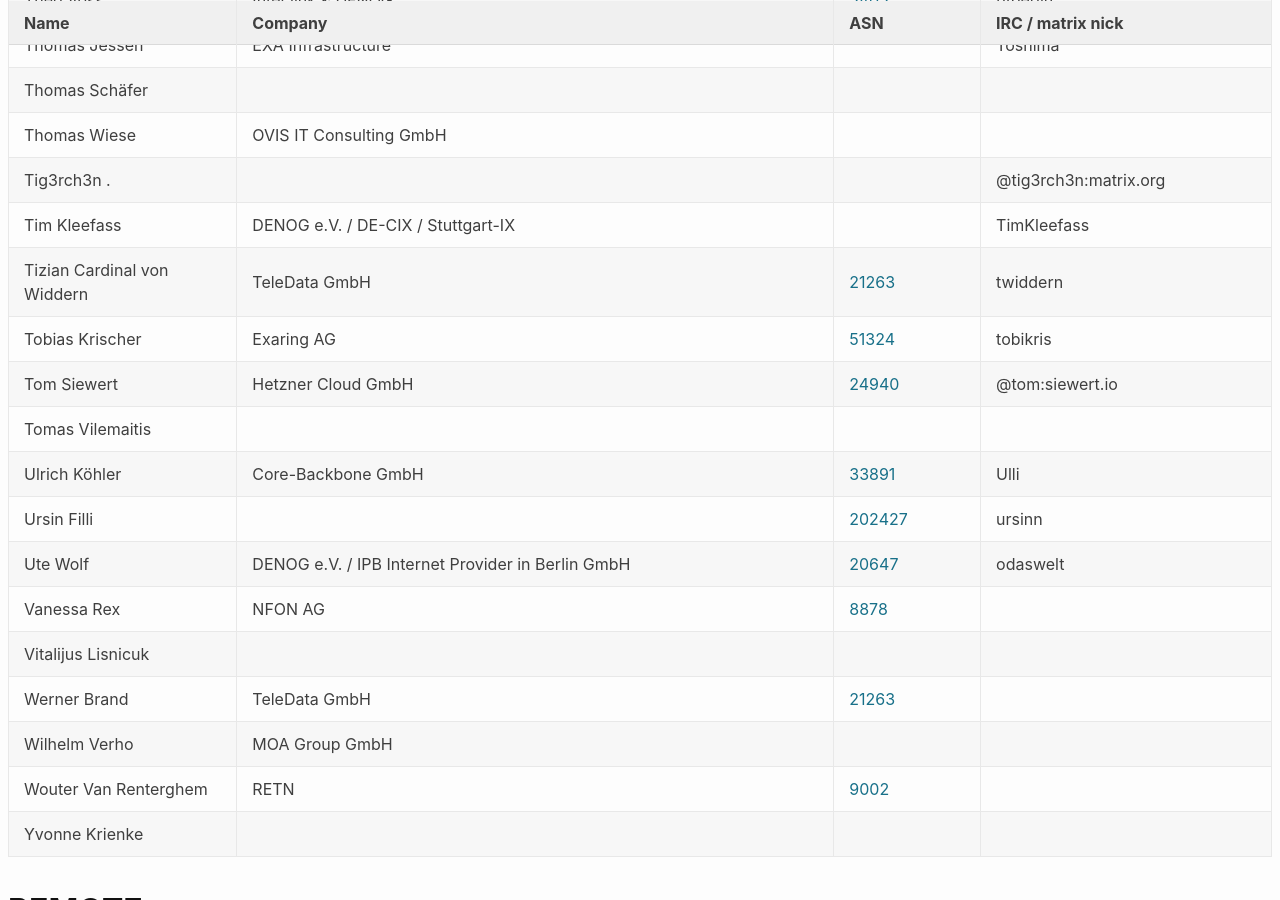
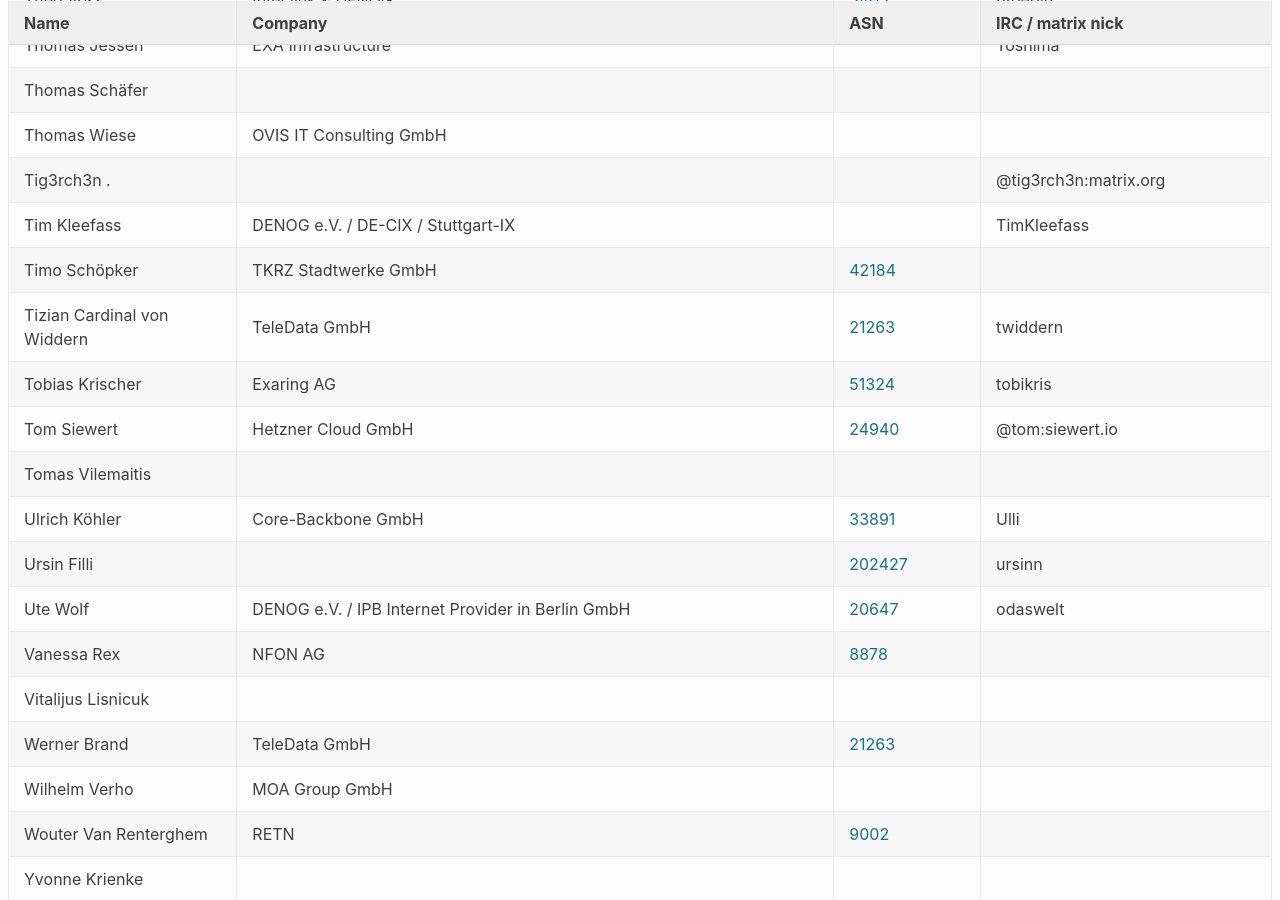
Before and after one commit to denog/pretix-attendeelist, a Jekyll site: the page built from denog16/index.markdown, in a window 1280 px wide and 900 px high, scrolled down 11116 px. Built offline with Jekyll 4.4.1, drawn with Linux system fonts in a browser that asks for light colours.

Commit message:
Latest data: Thu Sep 19 05:47:47 UTC 2024

```diff
--- a/_data/attendees_denog16_onsite.json
+++ b/_data/attendees_denog16_onsite.json
@@ -1482,6 +1482,12 @@
     "asn": null
   },
   {
+    "name": "Timo Schöpker",
+    "company": "TKRZ Stadtwerke GmbH",
+    "irc": null,
+    "asn": "42184"
+  },
+  {
     "name": "Tizian Cardinal von Widdern",
     "company": "TeleData GmbH",
     "irc": "twiddern",
```
